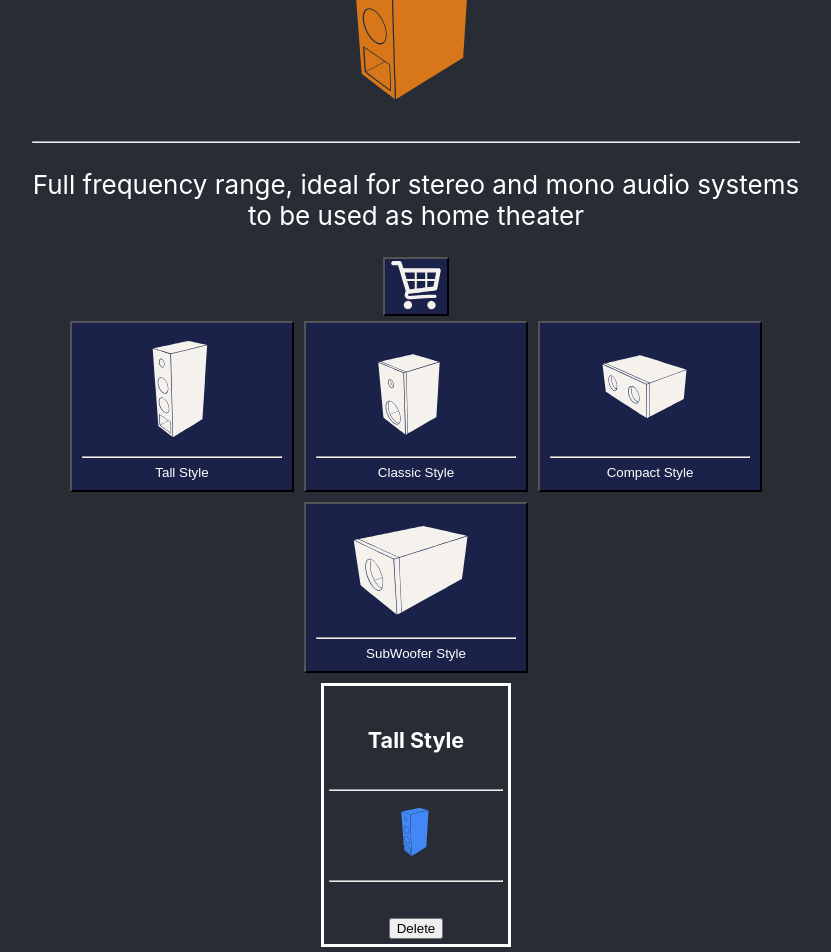
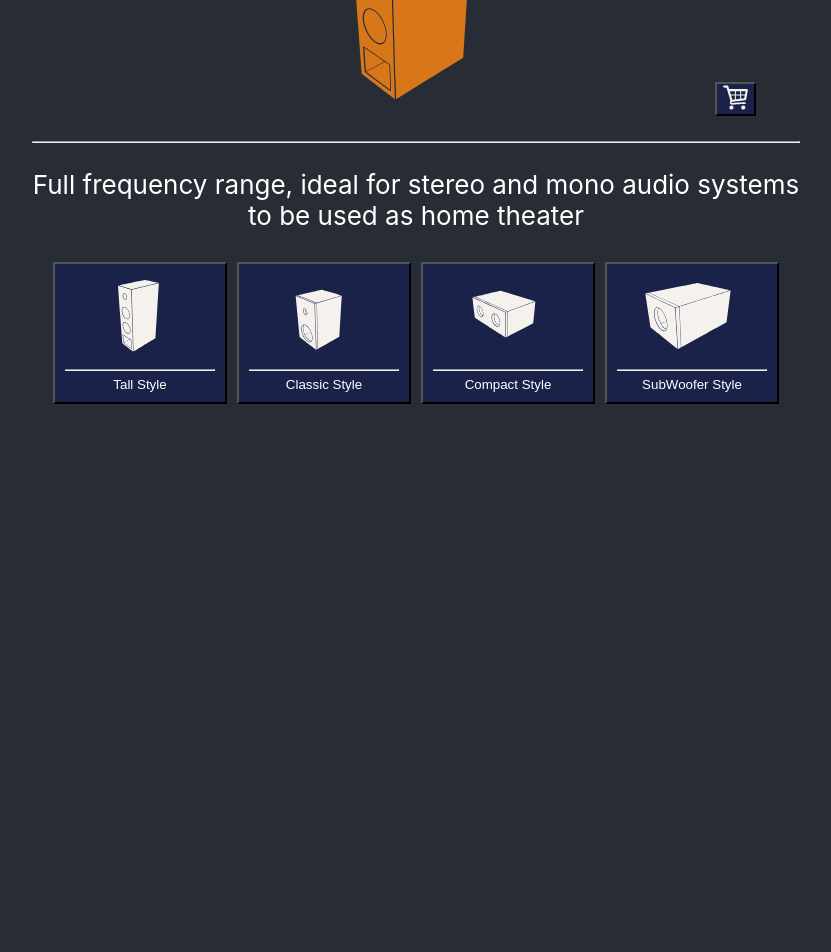
Before and after one commit to SebastianMunozMora/AudioShopFront, a React (Create React App) app: page / in a window 1280 px wide. Shown: the part 684-1636 px from the top of the page, without its empty margins (224-1055 px from the left). After the commit the page ends 1124 px from the top, so only its background shows below. Built offline with nearby package versions, Linux system fonts and the light colour scheme.

Commit message:
afternoon work

```diff
--- a/src/App.css
+++ b/src/App.css
@@ -29,3 +29,7 @@
 
   z-index: 0;
 }
+body{
+  background-color: #282c34;
+
+}
--- a/src/Basket.css
+++ b/src/Basket.css
@@ -1,19 +1,24 @@
 .basket{
+    position:absolute;
+    top:5%;
+    right:0;
    width: 200px;
-   display: inline-block;
 }
 #cart-pic{
     width: 100px;
 }
 .basket-button{
+    position:absolute;
+    bottom:0;
+    right:300px;
     background: #161f53b9;
 }
 .add-img{
-    width: 50px;
+    width: 25px;
     filter: invert(95%) sepia(7%) saturate(346%) hue-rotate(325deg) brightness(104%) contrast(92%);
 }
 .item{
     border: solid white;
-    padding: 5px;
+    padding: 1px;
     margin: 5px
 }
--- a/src/Basket.js
+++ b/src/Basket.js
@@ -8,11 +8,13 @@ function Basket(props) {
             items = props.items.map((item,key) => {
                 return (<div className="item">
                     <h5 id="cart-title">{item.feature.name}</h5>
+                    <p>{item.feature.price}</p>
                     <hr></hr>
                     <img id="cart-pic" src={item.feature.image} style={item.color}></img>
                     <hr></hr>
-                    <p id="cart-desc">{item.desc}</p>
-                    <button onClick={() => {items.splice(key,1)}}>Delete</button>
+                    {/* <p id="cart-desc">{item.feature.description}</p> */}
+                    <button onClick={props.onClick}>Delete</button>
+                    {/*totalPrice += item.feature.price*/}
                 </div>)
                 })
             }
@@ -20,6 +22,7 @@ function Basket(props) {
         return(
                 <div className="basket">
                     <div className="cart">
+                        <h2>Your Basket(${items.price})</h2>
                         {items}
                         {console.log(items)}
                     </div>
--- a/src/ColorSelector.css
+++ b/src/ColorSelector.css
@@ -33,7 +33,9 @@ div{
 }
 .thumbnail{
     filter: invert(95%) sepia(7%) saturate(346%) hue-rotate(325deg) brightness(104%) contrast(92%);
-    width: 200px
+    -webkit-mask-image: "./grit.png";
+    mask-image: "./grit.png";
+    width: 150px
 
 }
 .basket-button{
--- a/src/ColorSelector.js
+++ b/src/ColorSelector.js
@@ -103,9 +103,9 @@ class ColorSelector extends React.Component{
             currentDriver: this.drivers[0],
             description: this.cases[0].description,
             items: [{
-                feature: this.cases[0],
-                color: this.colors[0],
-            }] ,
+                feature: {},
+                color: {}
+            }],
             currentColor: this.colors[0],
             name: this.cases[0].name,
             price: this.cases[0].price,
@@ -140,23 +140,26 @@ class ColorSelector extends React.Component{
                 })}
             </div>
 
-            <Feature image={this.props.state === 0 ? this.state.image: this.state.driver} style = {this.state.style} desc={this.state.description} title={this.state.name} price={this.state.price}/>
             <button className="basket-button" onClick={()=> {this.checkItem()
                                                             this.addItem({feature: this.state.currentItem, color: this.state.currentColor})}}>
                 <img src="./cart.svg" className="add-img"></img>
             </button>
+            <Feature image={this.props.state === 0 ? this.state.image: this.state.driver} style = {this.state.style} desc={this.state.description} title={this.state.name} price={this.state.price}/>
 
             <div>
                 {this.cases.map((box,key) => {
-                    return(<button className="case-button-palette" onClick={() => {this.setState({image: box.image, driver: box.driver, description: box.description, name: box.name, price: box.price, currentDriver: this.drivers[key], case: this.cases[key]})}}>
+                    return(<button className="case-button-palette" onClick={() => {this.setState({image: box.image, driver: box.driver, description: box.description, name: box.name, price: box.price, currentDriver: this.drivers[key], case: this.cases[key]})
+                                                                                    this.checkItem()}}>
                                 <div className="case-plate" ><img className="thumbnail" src={box.image}></img></div>
                                 <hr></hr>
                                 <div>{box.name}</div>
+
                             </button>)
                 })}
+                {console.log(this.state)}
             </div>
 
-            <Basket items={this.state.items} />
+            <Basket items={this.state.items} onClick={()=>{this.setState()}} />
             <br></br>
         </div>
         )
--- a/src/Feature.css
+++ b/src/Feature.css
@@ -7,7 +7,7 @@
 .button{
 
     display: inline-block;
-    width:50%;
+    width:70%;
     height: 100%;
     background: transparent;
 }
```
Also changed, not shown: public/camo.png (added), public/grit.png (added).
